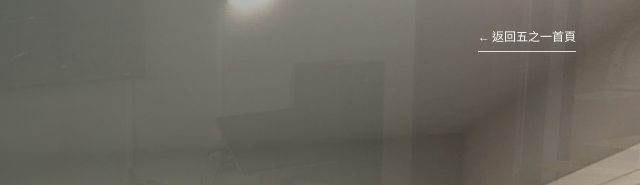
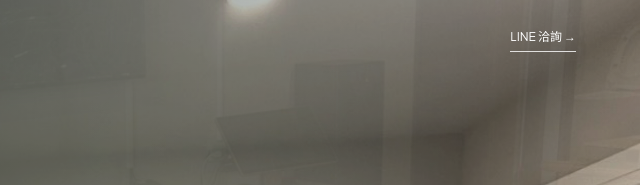
Before and after one commit to a0955523155-pixel/lijie-website, a plain HTML site: page villa.html in a window 1280 px wide. Shown: the top 185 px of the page, 640-1280 px from the left. Drawn offline with nearby package versions, Linux system fonts and the light colour scheme.

Commit message:
Remove legacy homepage link from Villa navigation

```diff
--- a/villa.html
+++ b/villa.html
@@ -23,7 +23,7 @@
   <header class="hero" id="top">
     <nav class="nav">
       <a class="brand" href="#top">LIJIE VILLA <b>俐姐 Villa</b></a>
-      <a class="back" href="index.html">← 返回五之一首頁</a>
+      <a class="back" href="https://line.me/ti/p/~080meayj" target="_blank" rel="noopener noreferrer">LINE 洽詢 →</a>
     </nav>
     <div class="slides" aria-label="場地相片輪播">
       <div class="slide active" style="background-image:url('images/villa-hero-1-new.jpg')"></div>
```
